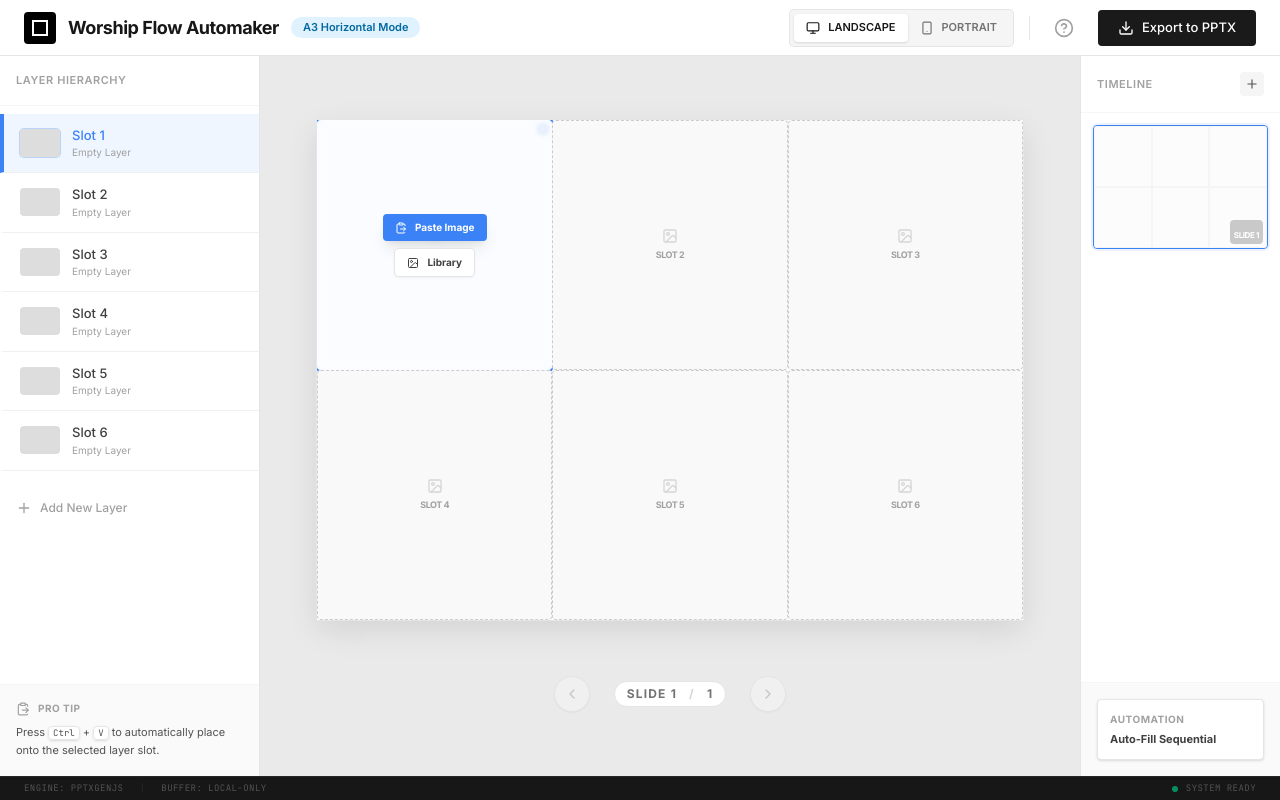
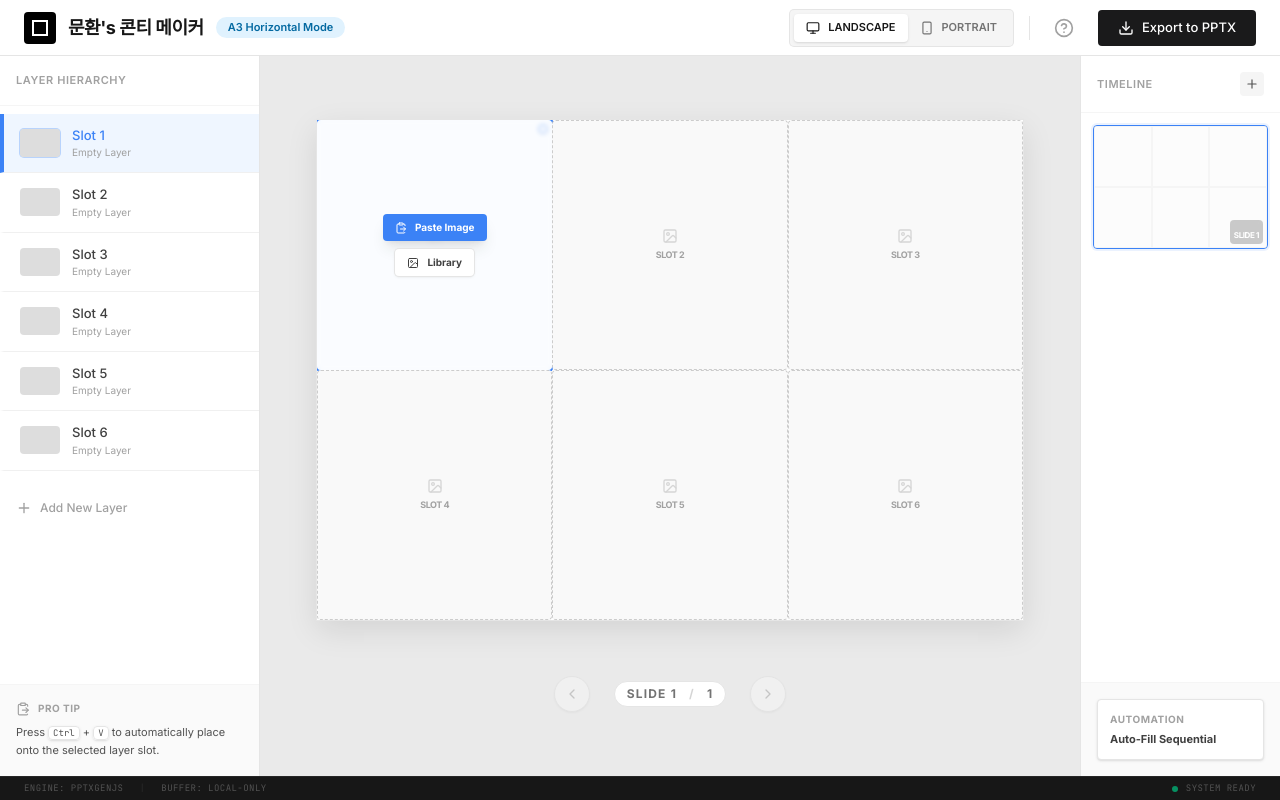
Before and after one commit to munani82/PPT-MAKER, a React (Vite) app: page / in a window 1280 px wide. Built offline with nearby package versions, Linux system fonts and the light colour scheme; a web font is replaced by a local one.

Commit message:
feat: Update app title and branding
Renames the application from "Worship Flow Automaker" to "문환's 콘티 메이커" across relevant files, including the HTML title, metadata, and UI headings. This change aligns the application's name with its intended purpose and branding.

```diff
--- a/index.html
+++ b/index.html
@@ -3,7 +3,7 @@
   <head>
     <meta charset="UTF-8" />
     <meta name="viewport" content="width=device-width, initial-scale=1.0" />
-    <title>My Google AI Studio App</title>
+    <title>문환's 콘티 메이커</title>
   </head>
   <body>
     <div id="root"></div>
--- a/metadata.json
+++ b/metadata.json
@@ -1,5 +1,5 @@
 {
-  "name": "Worship Flow Automaker",
+  "name": "문환's 콘티 메이커",
   "description": "Create professional A3 worship PPT slides by pasting images into layers. Inspired by Worship Flow workflows.",
   "requestFramePermissions": [],
   "majorCapabilities": []
--- a/src/App.tsx
+++ b/src/App.tsx
@@ -304,7 +304,7 @@ export default function App() {
             <div className="h-4 w-4 border-2 border-white" />
           </div>
           <div className="flex items-center gap-3">
-            <h1 className="text-lg font-bold tracking-tight text-neutral-900">Worship Flow Automaker</h1>
+            <h1 className="text-lg font-bold tracking-tight text-neutral-900">문환's 콘티 메이커</h1>
             <span className="rounded-full bg-[#E0F2FE] px-3 py-0.5 text-[11px] font-semibold text-[#0369A1]">
               A3 {orientation === 'landscape' ? 'Horizontal' : 'Vertical'} Mode
             </span>
```
